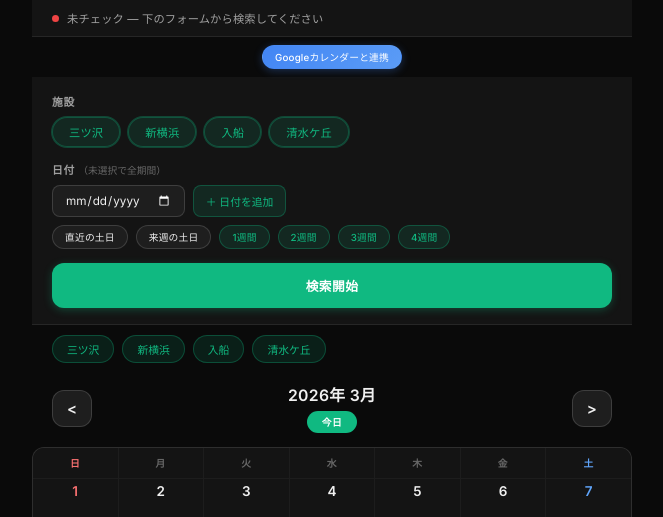
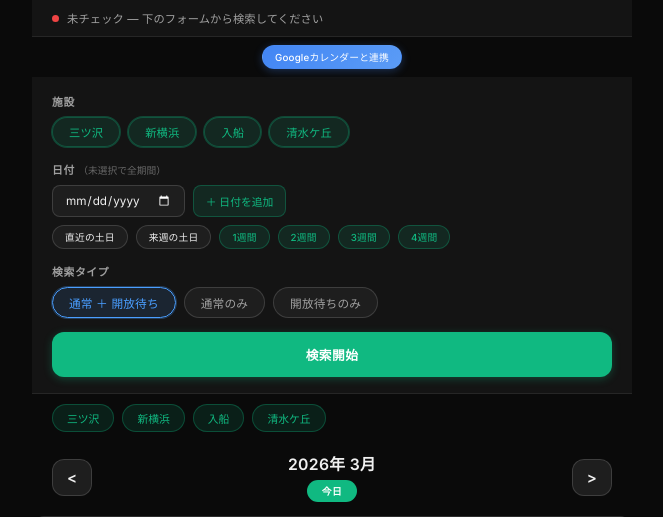
Before and after one commit to sukeis56/tennis-court-app, a FastAPI app: page /?year=2026&month=3 in a window 1280 px wide. Shown: the part 48-565 px from the top of the page, without its empty margins (308-971 px from the left). Run offline with FastAPI, Linux system fonts and the light colour scheme; data that the repository does not hold is empty.

Commit message:
Add search type selection (normal / release / both) with next-month end range for release search
Co-Authored-By: Claude Sonnet 4.6 <noreply@anthropic.com>

```diff
--- a/main.py
+++ b/main.py
@@ -80,8 +80,11 @@ async def run_scrape_task(
     notify: bool = False,
     parks: list[str] | None = None,
     target_dates: list[str] | None = None,
+    search_type: str = "both",
 ):
-    """asyncio.to_thread でスクレイパーを実行し、結果をDB保存"""
+    """asyncio.to_thread でスクレイパーを実行し、結果をDB保存
+    search_type: "both" | "normal" | "release"
+    """
     if scraper_state["running"]:
         logger.info("スクレイプ既に実行中、スキップ")
         return
@@ -90,18 +93,27 @@ async def run_scrape_task(
     log_id = database.log_scrape_start()
 
     try:
-        logger.info("スクレイプタスク開始 (施設=%s, 日付=%s)", parks, target_dates)
+        logger.info("スクレイプタスク開始 (施設=%s, 日付=%s, タイプ=%s)", parks, target_dates, search_type)
+
+        all_slots = []
 
         # 通常の空きスクレイプ
-        slots = await asyncio.to_thread(run_scrape, parks, None, target_dates)
-        logger.info("通常スクレイプ完了: %d件", len(slots))
+        if search_type in ("both", "normal"):
+            slots = await asyncio.to_thread(run_scrape, parks, None, target_dates)
+            logger.info("通常スクレイプ完了: %d件", len(slots))
+            all_slots.extend(slots)
 
-        # 開放待ちスクレイプ
-        release_slots = await asyncio.to_thread(run_release_scrape, parks, None, target_dates)
-        logger.info("開放待ちスクレイプ完了: %d件", len(release_slots))
+        # 開放待ちスクレイプ（翌月末まで）
+        if search_type in ("both", "release"):
+            today = datetime.now(JST).date()
+            nm_year = today.year + (1 if today.month == 12 else 0)
+            nm_month = 1 if today.month == 12 else today.month + 1
+            last_day = calendar.monthrange(nm_year, nm_month)[1]
+            release_days_ahead = (today.replace(year=nm_year, month=nm_month, day=last_day) - today).days + 1
+            release_slots = await asyncio.to_thread(run_release_scrape, parks, release_days_ahead, target_dates)
+            logger.info("開放待ちスクレイプ完了: %d件 (翌月末まで %d日)", len(release_slots), release_days_ahead)
+            all_slots.extend(release_slots)
 
-        # マージ（重複除去）
-        all_slots = slots + release_slots
         database.save_slots(all_slots)
         database.log_scrape_finish(log_id, "success", len(all_slots))
         scraper_state["last_run"] = datetime.now(JST)
@@ -367,16 +379,18 @@ async def manual_scrape(
     request: Request,
     parks: list[str] = Form(default=[]),
     dates: list[str] = Form(default=[]),
+    search_type: str = Form(default="both"),
 ):
     if not scraper_state["running"]:
-        # フォームからの施設選択（空ならALL）
         selected_parks = parks if parks else None
-        # フォームからの日付選択（空ならNone = 全期間）
         target_dates = [d for d in dates if d] if dates else None
+        if search_type not in ("both", "normal", "release"):
+            search_type = "both"
         asyncio.create_task(run_scrape_task(
             notify=True,
             parks=selected_parks,
             target_dates=target_dates,
+            search_type=search_type,
         ))
     return templates.TemplateResponse(request=request, name="partials/status_bar.html", context={
         "last_scrape": database.get_last_scrape(),
--- a/static/style.css
+++ b/static/style.css
@@ -275,6 +275,37 @@ header h1 {
     border-color: var(--tennis-border);
     color: var(--tennis);
     box-shadow: 0 0 0 1px var(--tennis-border);
+}
+
+.search-type-radios {
+    display: flex;
+    gap: 8px;
+    flex-wrap: wrap;
+}
+
+.search-type-radio {
+    cursor: pointer;
+}
+
+.search-type-radio input[type="radio"] { display: none; }
+
+.search-type-radio span {
+    display: inline-block;
+    padding: 6px 16px;
+    border: 1px solid var(--border-strong);
+    border-radius: 20px;
+    font-size: 0.78rem;
+    color: var(--text-secondary);
+    background: var(--surface2);
+    transition: all 0.15s;
+    white-space: nowrap;
+}
+
+.search-type-radio input[type="radio"]:checked + span {
+    background: var(--primary-dim);
+    border-color: var(--primary);
+    color: var(--primary);
+    box-shadow: 0 0 0 1px rgba(74, 158, 255, 0.3);
 }
 
 .date-picker-area {
--- a/templates/calendar.html
+++ b/templates/calendar.html
@@ -45,6 +45,25 @@
             <button type="button" class="btn btn-xs btn-free" onclick="addFreeDays(14)">2週間</button>
             <button type="button" class="btn btn-xs btn-free" onclick="addFreeDays(21)">3週間</button>
             <button type="button" class="btn btn-xs btn-free" onclick="addFreeDays(28)">4週間</button>
+        </div>
+    </div>
+
+    <!-- 検索タイプ選択 -->
+    <div class="search-section">
+        <h3 class="search-label">検索タイプ</h3>
+        <div class="search-type-radios">
+            <label class="search-type-radio">
+                <input type="radio" name="search_type" value="both" checked>
+                <span>通常 ＋ 開放待ち</span>
+            </label>
+            <label class="search-type-radio">
+                <input type="radio" name="search_type" value="normal">
+                <span>通常のみ</span>
+            </label>
+            <label class="search-type-radio">
+                <input type="radio" name="search_type" value="release">
+                <span>開放待ちのみ</span>
+            </label>
         </div>
     </div>
 
```
